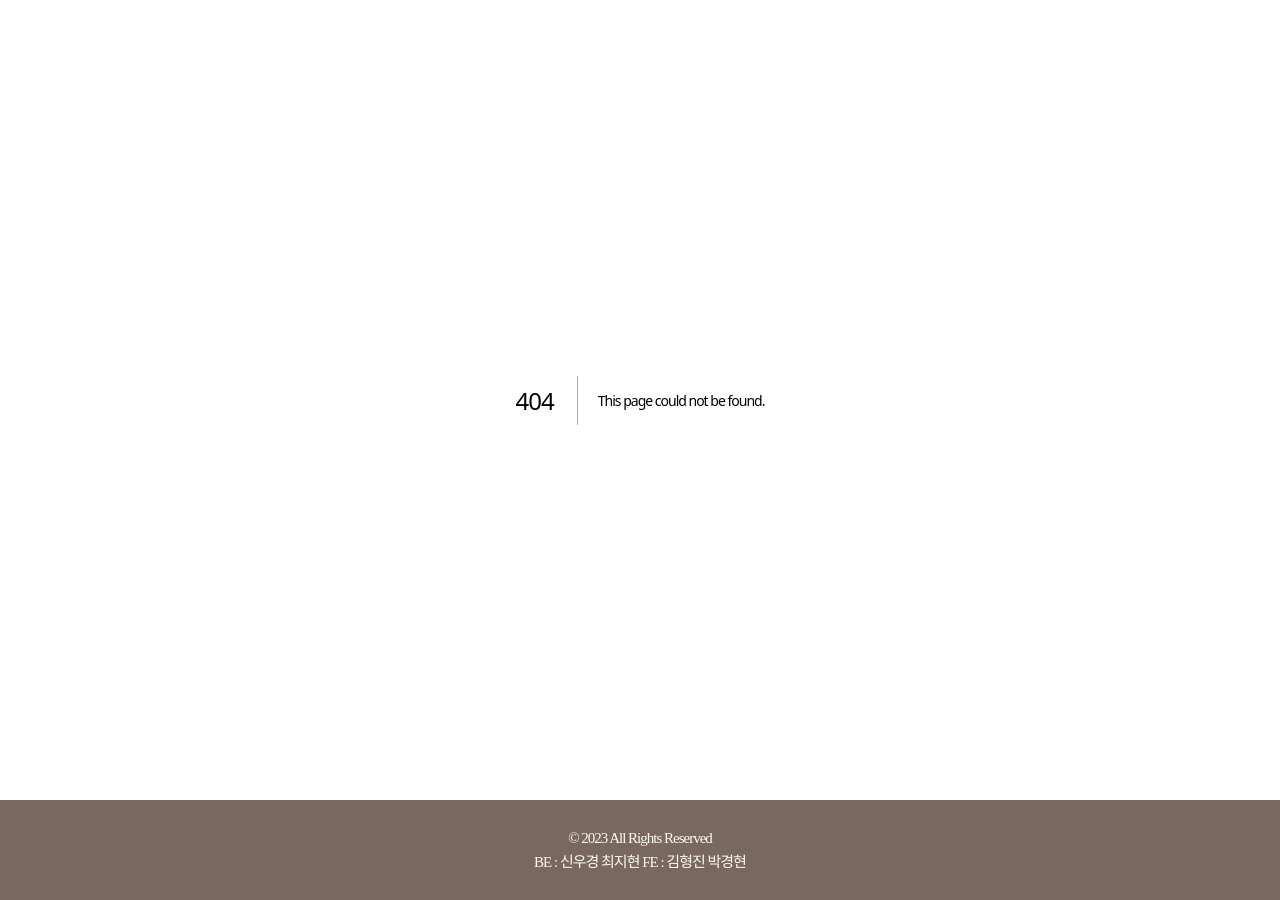
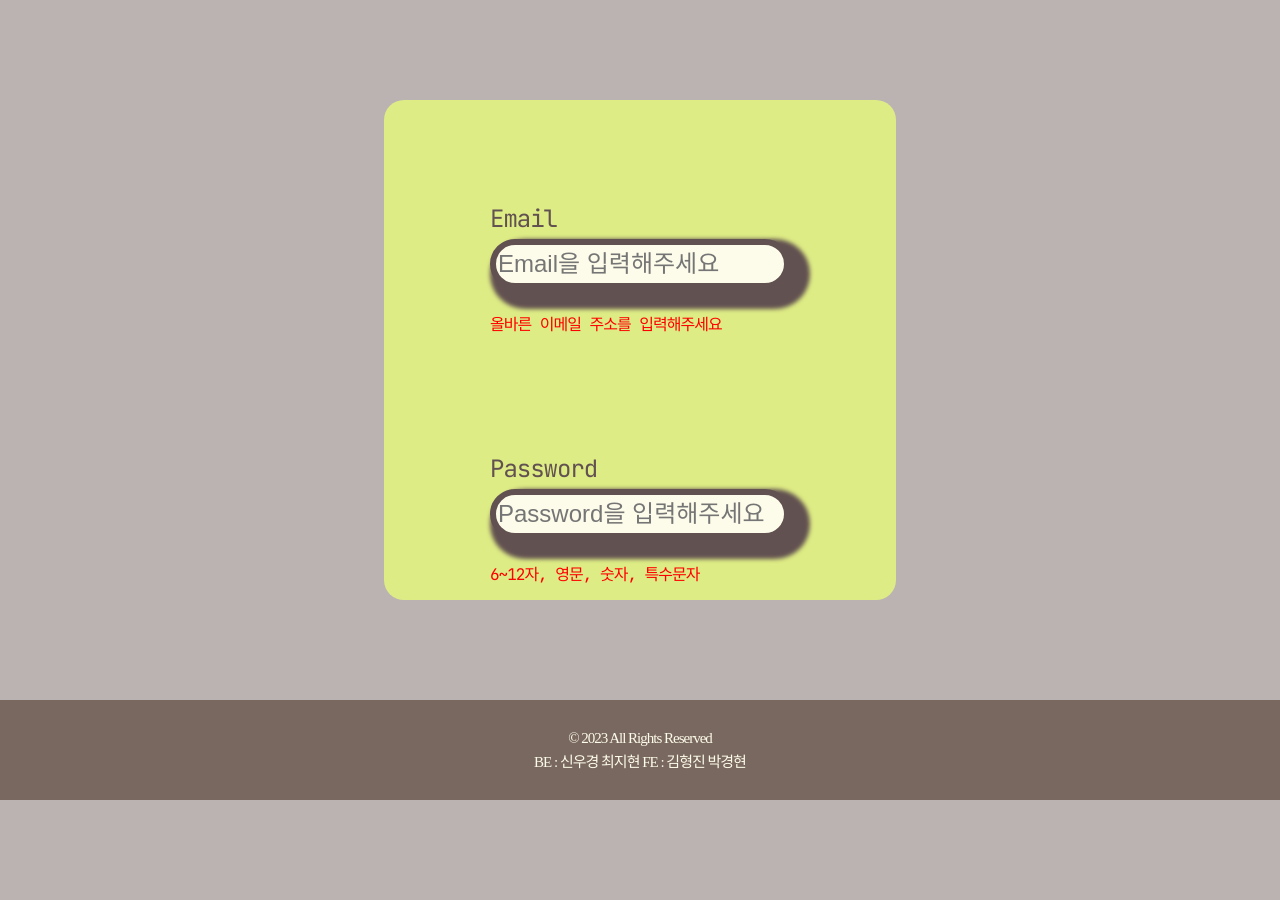
Before and after one commit to Pikadev1771/sentiment-analysis-diary, a Next.js app: page /login in a window 1280 px wide. Before the commit this address had no page. After the commit the page ends 800 px from the top, so only its background shows below. Built offline with nearby package versions, Linux system fonts and the light colour scheme.

Commit message:
feat - #5 main page login link 추가

```diff
--- a/components/user/Login.tsx
+++ /dev/null
@@ -1,5 +0,0 @@
-import React from 'react';
-
-export default function Login() {
-  return <div>Login</div>;
-}
--- a/components/user/SignUp.tsx
+++ /dev/null
@@ -1,5 +0,0 @@
-import React from 'react';
-
-export default function SignUp() {
-  return <div>SignUp</div>;
-}
--- /dev/null
+++ b/components/user/login/LoginInput.tsx
@@ -0,0 +1,54 @@
+import styled from 'styled-components';
+import { InputType } from '../../../pages/login';
+
+const LoginInput = ({ loginInput }: InputType) => {
+  return (
+    <Container>
+      <Label id={loginInput.label}>{loginInput.label}</Label>
+      <Input
+        name={loginInput.label}
+        placeholder={loginInput.placeholder}
+      ></Input>
+      <ValidationMessage>{loginInput.errorMessage}</ValidationMessage>
+    </Container>
+  );
+};
+
+export default LoginInput;
+
+const Container = styled.div`
+  display: flex;
+  flex-direction: column;
+  color: #625151;
+  max-width: 300px;
+  margin: auto;
+  margin-bottom: 15px;
+`;
+
+const Label = styled.label`
+  font-weight: 400;
+  font-size: 24px;
+  margin-bottom: 5px;
+`;
+
+const Input = styled.input`
+  border: 6px solid #625151;
+  box-shadow: 10px 10px 4px 10px #625151;
+  border-radius: 30px;
+  width: 300px;
+  height: 50px;
+  border-radius: 30px;
+  background: #fdfbe9;
+  font-weight: 500;
+  font-size: 24px;
+  line-height: 28px;
+  /* identical to box height */
+  color: #625151;
+`;
+
+const ValidationMessage = styled.strong`
+  font-weight: 400;
+  color: #ff0000;
+  font-size: 16px;
+  margin-top: 22px;
+`;
--- a/pages/index.tsx
+++ b/pages/index.tsx
@@ -13,6 +13,7 @@ export default function Home() {
       <div>
         <MainContainer>
           <Link href="/signup">회원가입</Link>
+          <Link href="/login">로그인</Link>
           <ReactCalendar />
           <Diary />
         </MainContainer>
--- /dev/null
+++ b/pages/login/index.tsx
@@ -0,0 +1,50 @@
+import LoginlInput from '../../components/user/login/LoginInput';
+import styled from 'styled-components';
+
+export interface InputType {
+  loginInput: { label: string; placeholder: string; errorMessage: string };
+}
+const LoginInputList: InputType['loginInput'][] = [
+  {
+    label: 'Email',
+    placeholder: 'Email을 입력해주세요',
+    errorMessage: '올바른 이메일 주소를 입력해주세요',
+  },
+  {
+    label: 'Password',
+    placeholder: 'Password을 입력해주세요',
+    errorMessage: '6~12자, 영문, 숫자, 특수문자',
+  },
+];
+
+const LoginPage = () => {
+  return (
+    <LoginContainer>
+      <FormContainer>
+        {LoginInputList.map((input, idx) => (
+          <LoginlInput key={idx} loginInput={input} />
+        ))}
+      </FormContainer>
+    </LoginContainer>
+  );
+};
+
+export default LoginPage;
+
+const LoginContainer = styled.div`
+  width: 100%;
+  display: flex;
+  justify-content: center;
+`;
+
+const FormContainer = styled.div`
+  display: flex;
+  flex-direction: column;
+  align-items: center;
+  justify-items: center;
+  width: 40vw;
+  height: 500px;
+  margin: 100px auto;
+  border-radius: 20px;
+  background-color: ${({ theme }) => theme.color.lime};
+`;
```
